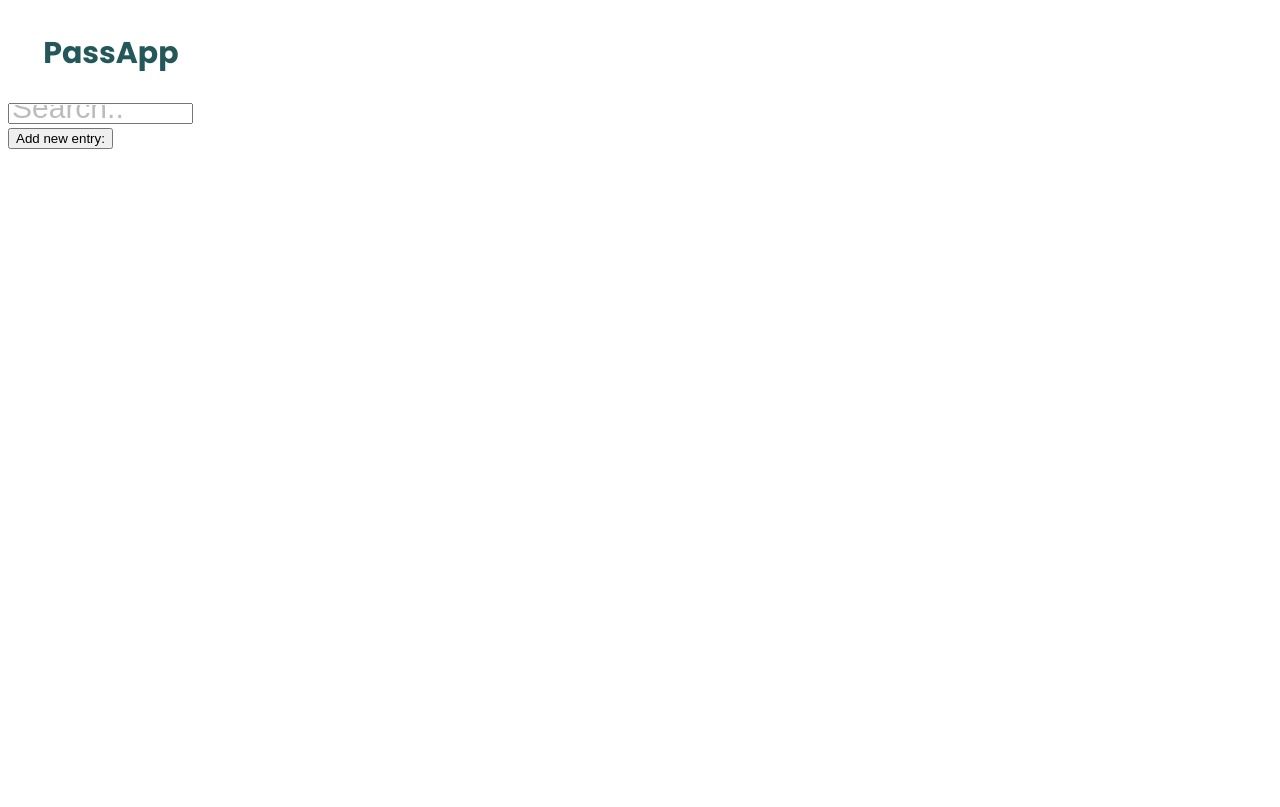
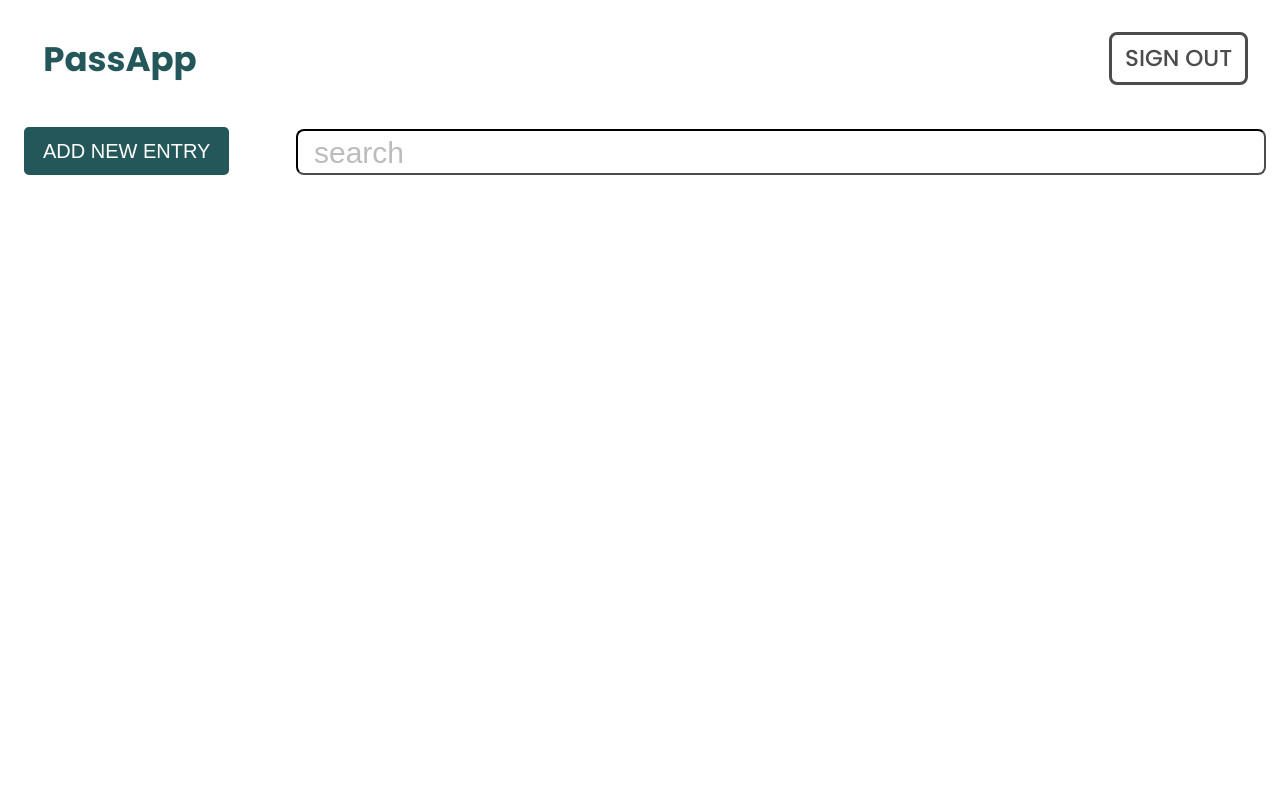
Before and after one commit to Mariuszix/cs50-final-project, a Flask app: template templates/index.html in a window 1280 px wide. Shown: the top 807 px of the page. Run offline with Flask 2, Linux system fonts and the light colour scheme; the template is opened without the code that fills it, so the values that code supplies are empty; some libraries are stand-ins or nearby versions.

Commit message:
cs50-final

```diff
--- a/app.py
+++ b/app.py
@@ -55,7 +55,6 @@ def welcome():
         return render_template("welcome.html")
 
 
-
 @app.route("/login", methods=["GET", "POST"])
 def login():
     """Log user in"""
@@ -87,7 +86,6 @@ def login():
         # Remember which user has logged in
         session["user_id"] = rows[0]["id"]
         session["user_pass"] = request.form.get("password")
-
 
         # Redirect user to home page
         return redirect("/home")
--- a/static/css/style.css
+++ b/static/css/style.css
@@ -3,6 +3,7 @@ html {
 }
 main {
   height: 100vh;
+  position: relative;
 }
 
 header {
@@ -10,9 +11,8 @@ header {
   padding: 0.2rem;
   position: relative;
 }
-
 header h1 {
-  font-size: 30px;
+  font-size: 34px;
   font-weight: 700;
   padding-left: 2rem;
 }
@@ -229,7 +229,7 @@ footer {
   margin-top: 0;
   padding-top: 0;
 }
-
+/* for mobile devices */
 @media only screen and (max-width: 550px) {
   .login-sqare input {
     margin-left: 0;
@@ -240,6 +240,69 @@ footer {
     padding-left: 0;
   }
 }
+
+.div-logout {
+  position: absolute;
+  top: 1.5rem;
+  right: 1.5rem;
+  border: solid 3px #4c4c4c;
+  color: #4c4c4c;
+  padding: 0.4rem 0.8rem;
+  border-radius: 8px;
+  font-weight: 500;
+  font-size: 23px;
+}
+
+.add-entry-div {
+  position: absolute;
+  margin-bottom: 5rem;
+}
+
+.search-bar {
+  position: absolute;
+  width: 75%;
+  height: 2.1rem;
+  margin: 1.1rem 0.5rem 1rem 18rem;
+  border-radius: 8px;
+  padding-left: 1rem;
+  padding-top: 0.5rem;
+  font-size: 24px;
+  color: #4c4c4c;
+  border-color: #4c4c4c;
+}
+
+#add-entry {
+  border: solid 3px #23575a;
+  border-radius: 5px;
+  padding: 0.6rem 1rem;
+  color: white;
+  font-weight: 500;
+  font-size: 20px;
+  background-color: #23575a;
+  cursor: pointer;
+  margin: 1rem;
+}
+
+.form-entry {
+  position: relative;
+  margin: 10rem 0 2rem 3rem;
+}
+
+.form-entry input {
+  margin: 0.5rem 1.5rem 0.5rem 0;
+  height: 1.4rem;
+  border-radius: 5px;
+  border-color: #4c4c4c;
+  width: 16rem;
+  padding: 0.7rem 0 0 0.5rem;
+  font-size: 23px;
+
+}
+
+.entry-div {
+
+}
+
 /* Placeholder style */
 
 ::-webkit-input-placeholder {
--- a/static/js/buttonsFuncs.js
+++ b/static/js/buttonsFuncs.js
@@ -16,6 +16,7 @@ function generatePassword2(elm) {
 function trToInput(elm) {
   let theInput = document.createElement("input");
   theInput.classList.add("artificial-input");
+  theInput.classList.add("no-outline");
   if (elm.querySelector(".password2")) {
     theInput.classList.add("in-edit");
   }
--- a/static/js/script.js
+++ b/static/js/script.js
@@ -141,10 +141,6 @@ combineArrays = (first, second) => {
   }, {});
 };
 
-{
-  /* <div class="err-msg" id="passError"></div>; */
-}
-
 passField.addEventListener("keyup", checkPassField);
 
 function checkPassField() {
--- a/templates/base.html
+++ b/templates/base.html
@@ -25,9 +25,8 @@
         <h1>PassApp</h1>
         {% block header %}{% endblock %}
       </header>
-      {% if session.user_id %}
-      <a class="nav-link" href="/logout">Log Out</a>
-      {% endif %} {% block main %} {% endblock%}
+
+      {% block main %} {% endblock%}
     </main>
     <footer>
       <p class="footer-text">Marius Cernescu, Final Project CS50</p>
--- a/templates/index.html
+++ b/templates/index.html
@@ -4,33 +4,39 @@
   const clmT = "{{ dataR }}";
 </script>
 <input
+  class="search-bar no-outline"
   type="text"
   id="mySearch"
   onkeyup="searchFunc()"
-  placeholder="Search.."
+  placeholder="search"
   title="Type in a category"
+  autocomplete="off"
 />
-
-<div><button id="add-entry">Add new entry:</button></div>
-
+<div class="div-logout">
+  <a class="nav-link" href="/logout">SIGN OUT</a>
+</div>
+<div class="add-entry-div"><button id="add-entry">ADD NEW ENTRY</button></div>
+<div class="form-entry">
   <form class="is-hidden" id="formElem" action="/" method="post">
     <input
+      class="no-outline"
       id="name"
       autocomplete="off"
       type="text"
-    name="name"
+      name="Website Name"
       placeholder="Website"
       required
     />
     <input
+      class="no-outline"
       id="link"
       autocomplete="off"
       type="text"
       name="link"
-    placeholder="http://link"
-    value="http://"
+      placeholder="Link"
     />
     <input
+      class="no-outline"
       id="username"
       autocomplete="off"
       type="text"
@@ -39,6 +45,7 @@
       required
     />
     <input
+      class="no-outline"
       class="in-edit"
       id="password"
       autocomplete="off"
@@ -50,11 +57,13 @@
     <div class="err-msg" id="passError"></div>
     <input id="submit" type="submit" value="Submit" />
   </form>
+</div>
 
 <button id="generator" class="is-hidden">Generate Password</button>
 {% if dataFromFlask %}
-<h1>List of entries</h1>
-<div>
+
+<div class="entry-div">
+  <h1>My List</h1>
   <table id="list-entries">
     <thead>
       <tr>
--- a/templates/login.html
+++ b/templates/login.html
@@ -9,6 +9,7 @@
         type="text"
         name="username"
         placeholder="Username"
+        autocomplete="off"
       />
     </div>
     <div>
@@ -19,6 +20,7 @@
         required
         name="password"
         placeholder="Password"
+        autocomplete="off"
       />
     </div>
     <div>
```
Also changed, not shown: passwordmanager.db. Lines whose indentation alone changed are shown as unchanged.
